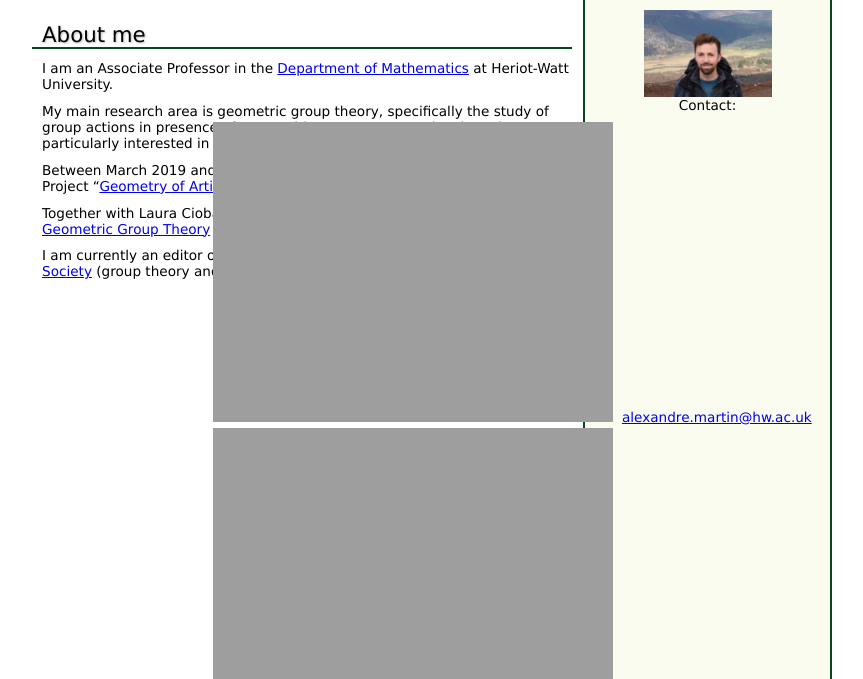
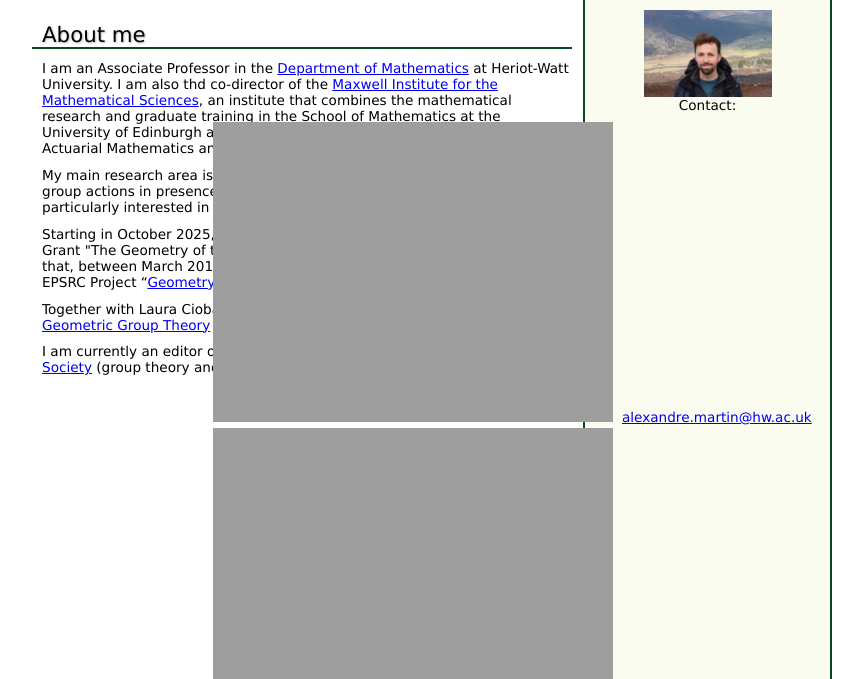
Before and after one commit to alexmartinmaths/alexmartinmaths.github.io, a plain HTML site: page index.html in a window 1280 px wide. Shown: the part 121-800 px from the top of the page, without its empty margins (208-1071 px from the left). Drawn offline with Linux system fonts and the light colour scheme; a web font is replaced by a local one.

Commit message:
Update index.html

```diff
--- a/index.html
+++ b/index.html
@@ -24,10 +24,10 @@
 
 <div id="content">
 <h2>About me</h2>
-<p>I am an Associate Professor in the <a href="https://www.hw.ac.uk/uk/schools/mathematical-computer-sciences/departments/mathematics.htm">Department of Mathematics</a>  at Heriot-Watt University.</p>
+<p>I am an Associate Professor in the <a href="https://www.hw.ac.uk/uk/schools/mathematical-computer-sciences/departments/mathematics.htm">Department of Mathematics</a>  at Heriot-Watt University. I am also thd co-director of the <a href="https://www.maxwell.ac.uk/">Maxwell Institute for the Mathematical Sciences</a>, an institute that combines the mathematical research and graduate training in the School of Mathematics at the University of Edinburgh and the Departments of Mathematics and of  Actuarial Mathematics and Statistics at Heriot-Watt University.</p>
 <p>My main research area is geometric group theory, specifically the study of group actions in presence of non-positive curvature. Lately, I have been particularly interested in Artin groups and their geometry.
 </p>
-<p>Between March 2019 and Feburary 2022, I was the Project Lead of the EPSRC Project &ldquo;<a href="https://gow.epsrc.ukri.org/NGBOViewGrant787a.html?GrantRef=EP/S010963/1">Geometry of Artin Group Actions</a>&rdquo; (or GAGA for short). </p>
+<p>Starting in October 2025, I will be the Project Lead of the EPSRC Standard Grant "The Geometry of the Isomorphism Problem for Artin Groups". Before that, between March 2019 and Feburary 2022, I was the Project Lead of the EPSRC Project &ldquo;<a href="https://gow.epsrc.ukri.org/NGBOViewGrant787a.html?GrantRef=EP/S010963/1">Geometry of Artin Group Actions</a>&rdquo; (or GAGA for short). </p>
 <p>Together with Laura Ciobanu, I am the coordinator of the <a href="https://alexmartinmaths.github.io/nbggt/">North British Geometric Group Theory</a> research network. </p>
 <p>I am currently an editor of the <a href="https://www.cambridge.org/core/journals/proceedings-of-the-edinburgh-mathematical-society">Proceedings of the Edinburgh Mathematical Society</a> (group theory and generalisations). </p>
 
```
